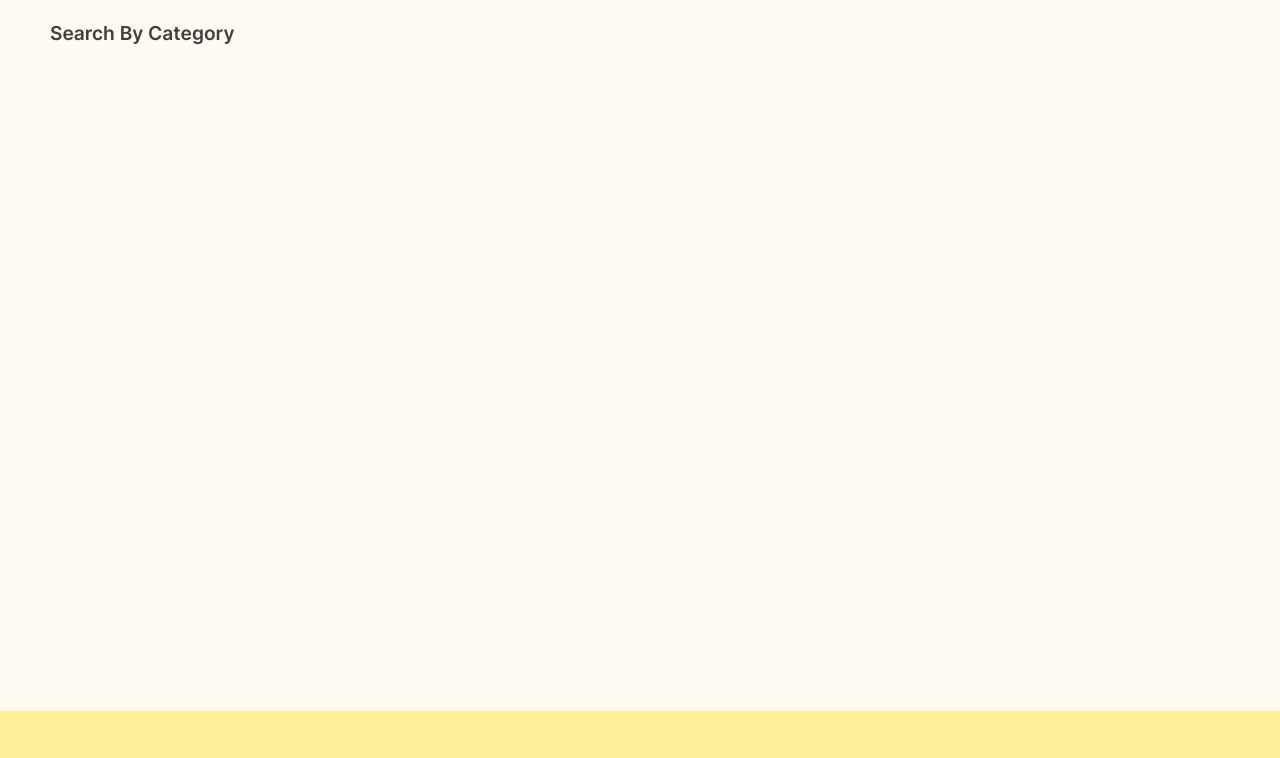
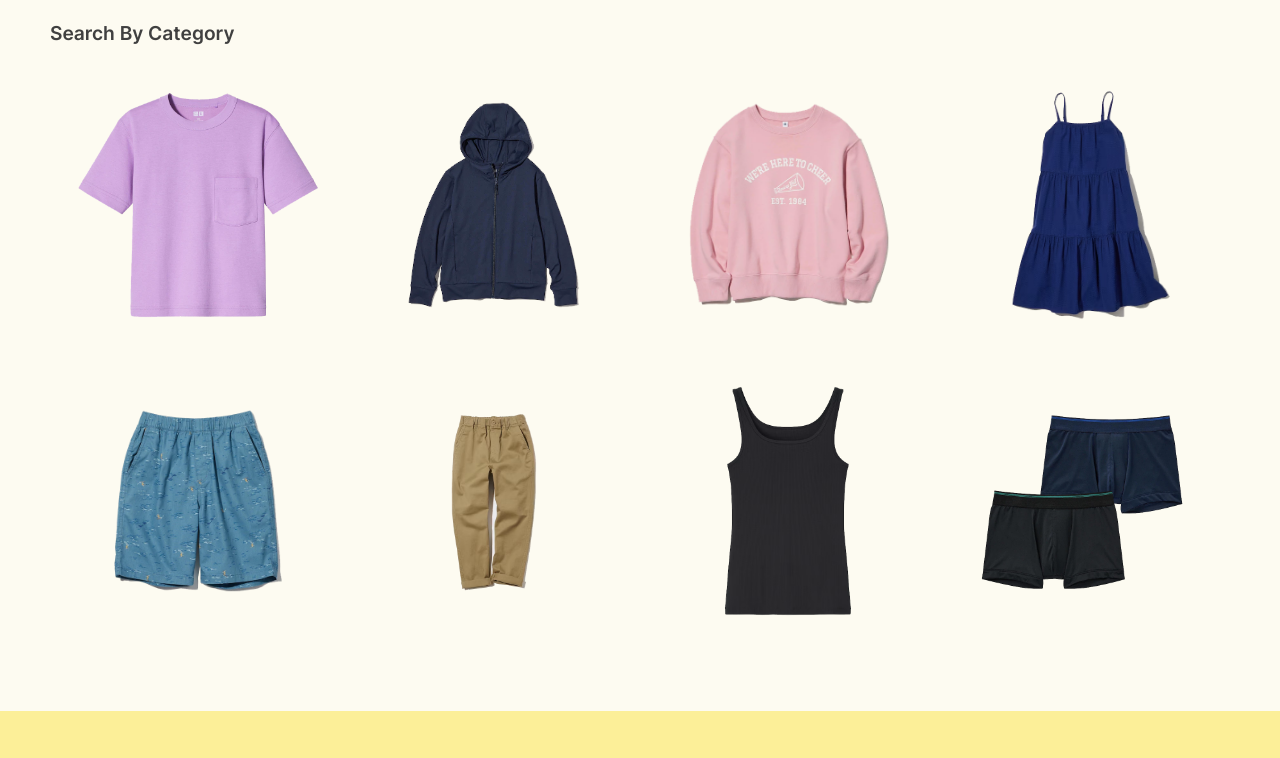
Before and after one commit to rungruch/KIDDIES, a plain HTML site: page index.html in a window 1280 px wide. Shown: the part 1257-2015 px from the top of the page. Drawn offline with Linux system fonts and the light colour scheme; the site is published under a folder, as on GitHub Pages, so addresses that start at the root find nothing.

Commit message:
index.html hyperlink fix

```diff
--- a/index.html
+++ b/index.html
@@ -146,49 +146,49 @@
               <div class="category-card-element-title">
                TOP
               </div>
-              <img src="/resource/index/img/top.png" alt="">
+              <img src="resource/index/img/top.png" alt="">
             </a>
            <a href="#" class="category-card-element">
             <div class="category-card-element-title">
               OUTERWEAR
              </div>
-             <img src="/resource/index/img/outerwear.png" alt="">
+             <img src="resource/index/img/outerwear.png" alt="">
             </a>
            <a href="#" class="category-card-element">
             <div class="category-card-element-title">
               SWEAT
              </div>
-             <img src="/resource/index/img/sweat.png" alt="">
+             <img src="resource/index/img/sweat.png" alt="">
             </a>
          <a href="#" class="category-card-element">
           <div class="category-card-element-title">
             DRESS
            </div>
-           <img src="/resource/index/img/dress.png" alt="">
+           <img src="resource/index/img/dress.png" alt="">
           </a>
        <a href="#" class="category-card-element">
         <div class="category-card-element-title">
          SHORTS
         </div>
-        <img src="/resource/index/img/shorts.png" alt="">
+        <img src="resource/index/img/shorts.png" alt="">
       </a>
      <a href="#" class="category-card-element">
       <div class="category-card-element-title">
         PANTS
        </div>
-       <img src="/resource/index/img/pants.png" alt="">
+       <img src="resource/index/img/pants.png" alt="">
       </a>
      <a href="#" class="category-card-element">
       <div class="category-card-element-title">
         BRA & BRATOP
        </div>
-       <img src="/resource/index/img/bra.png" alt="">
+       <img src="resource/index/img/bra.png" alt="">
       </a>
    <a href="#" class="category-card-element">
     <div class="category-card-element-title">
       BRIEFS & BOXERS
      </div>
-     <img src="/resource/index/img/briefsandboxes.png" alt="">
+     <img src="resource/index/img/briefsandboxes.png" alt="">
     </a>
         </div>
       </div>
--- a/style/style.css
+++ b/style/style.css
@@ -1,6 +1,6 @@
 @font-face {
   font-family: Inter;
-  src: url(../style/inter.ttf);
+  src: url(../style/Inter.ttf);
 }
 *{
   margin: 0;
```
